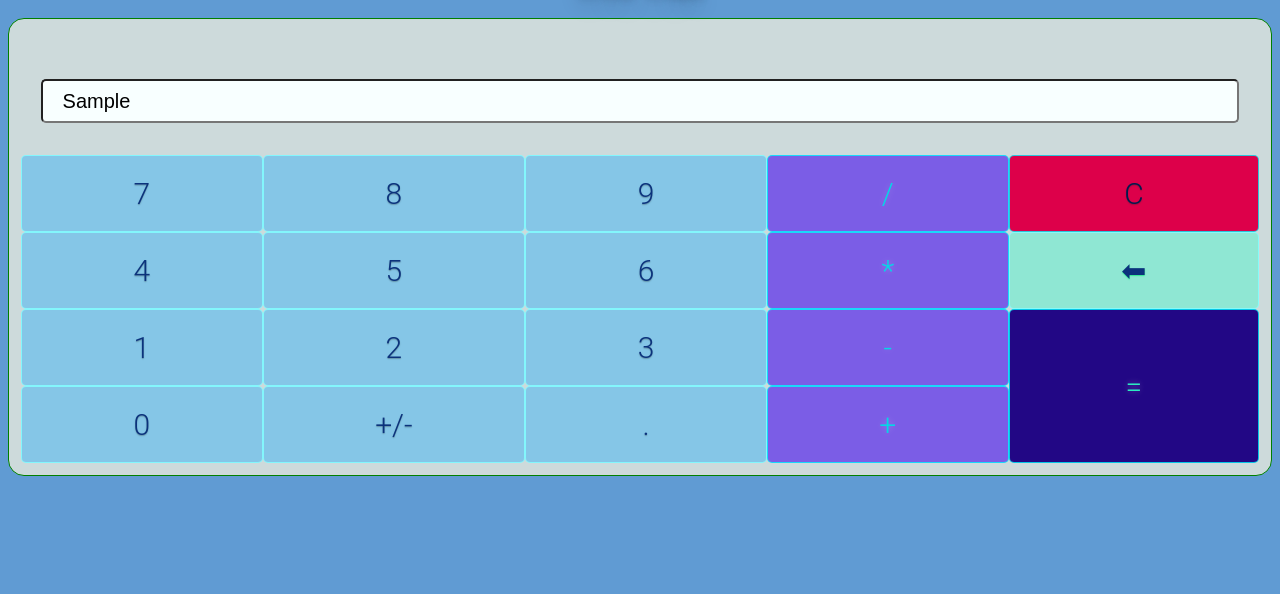
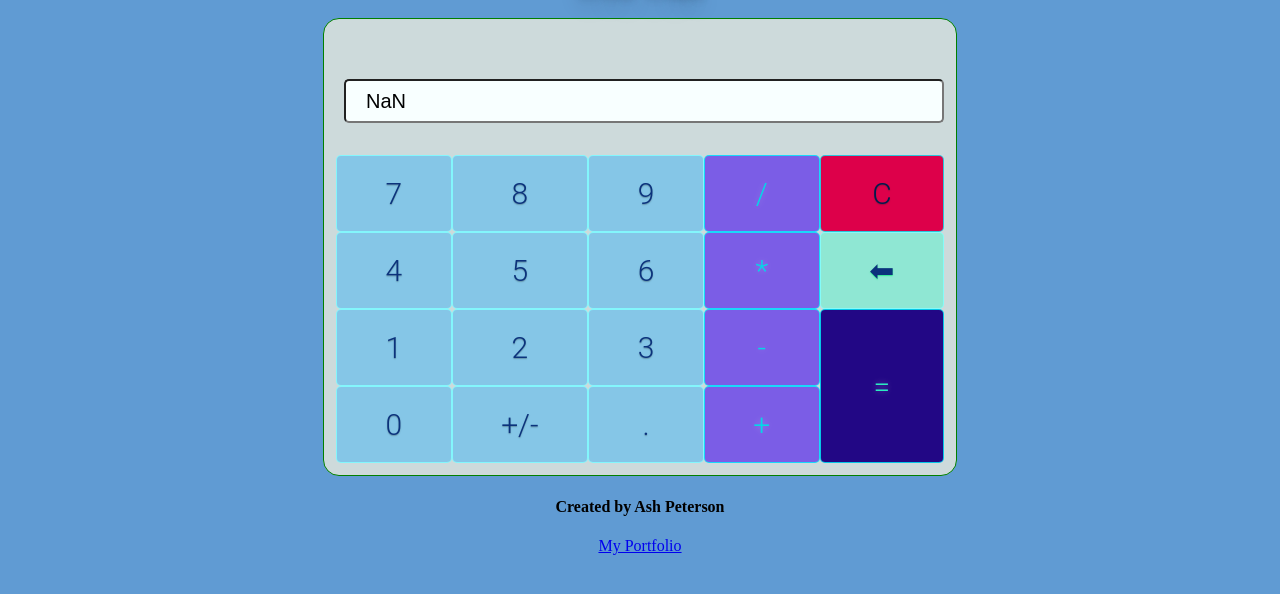
Before and after one commit to hyperturing/calculator, a plain HTML site: page index.html in a window 1280 px wide. Both pictures are taken after typing "Sample" into the empty fields and a click on the button "+/-". Shown: the part 48-642 px from the top of the page. Drawn offline with Linux system fonts and the light colour scheme.

Commit message:
Web Calculator Full Release 1.0.1 - Added +/- button that inverts sign of display value - Inserted author attribution - Centered Content for design aesthetics

```diff
--- a/calculator.js
+++ b/calculator.js
@@ -1,4 +1,11 @@
+//////////////////////////////////////////////////////////////////////////
 // Basic arithmetic functions of our calculator
+// Input:
+//          - num1, num2: Number values to perform the operation on
+//          - num: a single number value to perform inversion on
+// Output:
+//          - A number result of the operation
+//////////////////////////////////////////////////////////////////////////
 
 function add(num1, num2){
     return num1 + num2;
@@ -19,9 +26,19 @@ function invert(num){
     return -1 * num;
 }
 
-// Operate function decides which arithmetic function to use given inputs
+//////////////////////////////////////////////////////////////////////////
+// Operate function
+// Purpose: decides which arithmetic function to use given inputs
+// Input:
+//          - operator: A string representation of the arithmetic operation
+//          - num1, num2: Number values to perform the operation on
+// Output:
+//          -  A number result of the operation
+//          - A number result of a division operation to seven decimal places
+//          - 0 if division by zero attempted
+//////////////////////////////////////////////////////////////////////////
 
-function operate(operator, num1, num2){
+function operate(operator, num1, num2=0){
     switch (operator){
         case '+':
             return add(num1, num2);
@@ -39,7 +56,7 @@ function operate(operator, num1, num2){
             }
             return divide(num1, num2).toPrecision(7);
             break;
-        case '+/':
+        case '+/-':
             return invert(num1);
             break;
     }
@@ -104,10 +121,20 @@ function buttonPressed(event){
         calculator.deleteNumber();
 
     // ---------------------------------------------------
+    } else if (event.target.matches('.sign-button')){
+        calculator.invertDisplayValue();
     }
 }
+/////////////////////////////////////////////////////////////////////////////////////////////////
+// Our Calculator Object:
+// Attributes:
+//              - display: A string representation of the current value displayed
+//              - register: An array to store operands, operators, and operation results
+//              - results: A DOM element where we send our operation and display results
+//              - clickListener: A listener that waits for click events
+///////////////////////////////////////////////////////////////////////////////////////////////
 
-// Our Calculator Object, which
+
 
 
 let calculator = {
@@ -145,5 +172,9 @@ let calculator = {
     deleteNumber: function() {
         this.results.value = this.results.value.slice(0, this.results.value.length - 1);
         this.display = this.results.value;
+    },
+    invertDisplayValue: function(){
+        this.results.value = operate('+/-', this.results.value);
+        this.display = this.results.value;
     }
 };
--- a/index.html
+++ b/index.html
@@ -38,6 +38,10 @@
             <button id="plus-button" value = '+' class="op-button" style="grid-area: 4 / 4 / auto / auto;">+</button>
         </div>
     </div>
+    <div id="attribution">
+        <h4>Created by Ash Peterson</h4>
+        <a href="https://github.com/hyperturing">My Portfolio</a>
+    </div>
 </body>
 <script src="./calculator.js"></script>
 <link rel="stylesheet" type="text/css" href="style.css">
--- a/style.css
+++ b/style.css
@@ -18,6 +18,8 @@ button {
     border: 1px solid green;
     border-radius: 1em;
     background-color: rgb(205, 218, 219);
+    margin: auto;
+    width: 50%;
   }
 
 .pad-button {
@@ -93,6 +95,12 @@ button:active{
     grid-auto-columns: auto auto auto auto auto;
 }
 
+#attribution {
+    text-align: center;
+    margin: auto;
+}
+
+
 /* 3D Title styling */
 .title {
     text-align: center;
```
